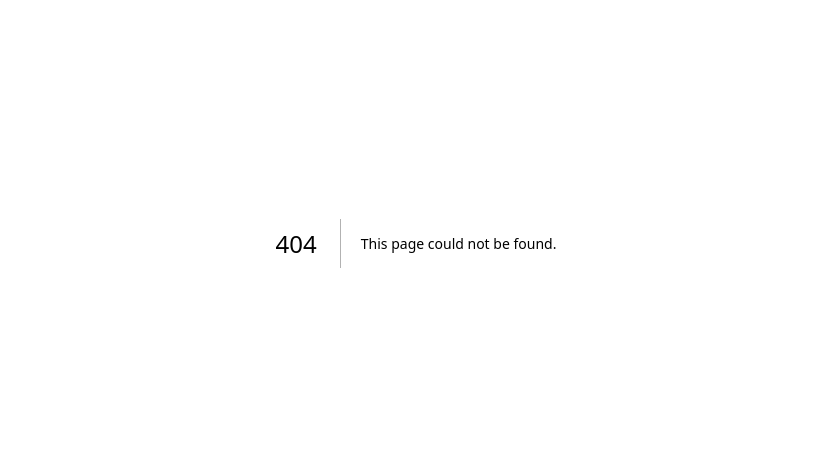
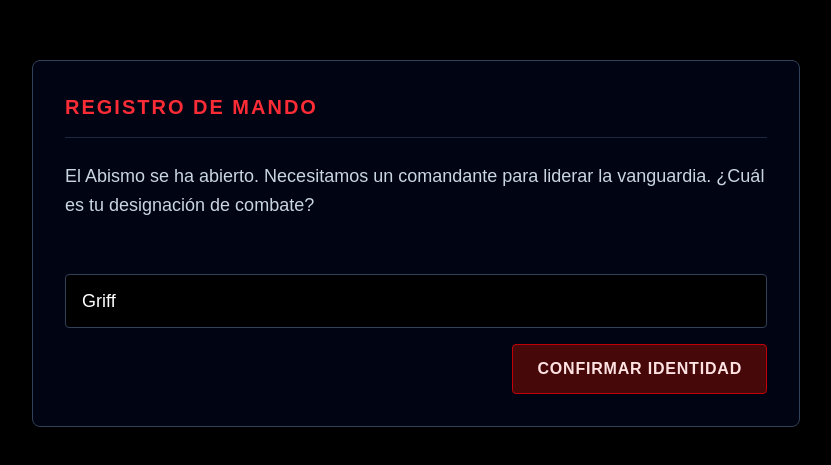
Before and after one commit to HenryC1410/Abyss-tactics, a Next.js app: page /intro in a window 1280 px wide. Before the commit this address had no page. Shown: the part 157-622 px from the top of the page, without its empty margins (224-1055 px from the left). Built offline with nearby package versions, Linux system fonts and the light colour scheme.

Commit message:
beta 1.3

```diff
--- /dev/null
+++ b/src/app/Home.module.css
@@ -0,0 +1,40 @@
+
+.titleGlow {
+  font-size: 5rem;
+  line-height: 1;
+  text-shadow: 0 10px 10px rgba(0, 0, 0, 0.9);
+  margin-bottom: -4rem;
+  z-index: 10;
+  position: relative;
+  pointer-events: none;
+}
+
+
+@media (min-width: 768px) {
+  .titleGlow {
+    font-size: 7rem;
+    margin-bottom: -6rem;
+  }
+}
+
+
+.btnStart {
+  box-shadow: 0 5px 15px rgba(0, 0, 0, 0.5);
+  transition: all 0.3s ease;
+}
+
+.btnStart:hover {
+  box-shadow: 0 10px 25px rgba(153, 27, 27, 0.6);
+  transform: translateY(-4px);
+}
+
+
+.btnRanking {
+  box-shadow: 0 5px 15px rgba(0, 0, 0, 0.5);
+  transition: all 0.3s ease;
+}
+
+.btnRanking:hover {
+  box-shadow: 0 10px 25px rgba(30, 41, 59, 0.8);
+  transform: translateY(-4px);
+}
--- /dev/null
+++ b/src/app/intro/page.js
@@ -0,0 +1,98 @@
+"use client";
+import { useState, useEffect } from 'react';
+import { useRouter } from 'next/navigation';
+
+export default function IntroVisualNovel() {
+  const router = useRouter();
+
+
+  const [currentFrame, setCurrentFrame] = useState(0);
+  const [playerName, setPlayerName] = useState("Griff");
+
+  const [isVisible, setIsVisible] = useState(true);
+
+
+  const storyFrames = [
+    {
+      type: "input",
+      title: "Registro de Mando",
+      text: "El Abismo se ha abierto. Necesitamos un comandante para liderar la vanguardia. ¿Cuál es tu designación de combate?",
+    },
+    {
+      type: "story",
+      title: "Año 2084 - Las Grietas",
+      text: `Entendido, ${playerName}. Las anomalías han empezado a cruzar desde el otro lado. Nuestro núcleo de energía es lo único que mantiene la barrera en pie.`,
+    },
+    {
+      type: "story",
+      title: "Protocolo de Defensa",
+      text: "Te hemos asignado un mazo de tácticas abisales. Úsalas con sabiduría. Tu primera prueba está por comenzar... Prepárate para el combate.",
+    }
+  ];
+
+
+  const nextFrame = () => {
+    setIsVisible(false);
+
+    setTimeout(() => {
+      if (currentFrame < storyFrames.length - 1) {
+        setCurrentFrame(currentFrame + 1);
+        setIsVisible(true);
+      } else {
+
+        localStorage.setItem("abyssPlayerName", playerName);
+        router.push('/arena');
+      }
+    }, 500);
+  };
+
+  const frame = storyFrames[currentFrame];
+
+  return (
+    <main className="min-h-screen bg-black flex flex-col items-center justify-center p-8 relative">
+
+      <div className="absolute inset-0 bg-[radial-gradient(ellipse_at_center,_var(--tw-gradient-stops))] from-slate-900 via-black to-black opacity-80"></div>
+
+
+      <div
+        className={`z-10 w-full max-w-3xl bg-slate-950/80 border border-slate-700 p-8 rounded-lg shadow-[0_0_30px_rgba(0,0,0,0.8)] backdrop-blur-sm transition-opacity duration-500 ${isVisible ? 'opacity-100' : 'opacity-0'}`}
+      >
+        <h2 className="text-red-500 text-xl font-bold uppercase tracking-widest border-b border-slate-800 pb-4 mb-6">
+          {frame.title}
+        </h2>
+
+        <p className="text-slate-300 text-lg leading-relaxed mb-8 min-h-[80px]">
+          {frame.text}
+        </p>
+
+
+        {frame.type === "input" ? (
+          <div className="flex flex-col gap-4">
+            <input
+              type="text"
+              value={playerName}
+              onChange={(e) => setPlayerName(e.target.value)}
+              className="bg-black border border-slate-700 text-white px-4 py-3 rounded focus:outline-none focus:border-red-500 text-lg"
+              placeholder="Ingresa tu nombre..."
+            />
+            <button
+              onClick={nextFrame}
+              className="bg-red-950 hover:bg-red-800 text-red-100 font-bold py-3 px-6 rounded border border-red-700 transition-all self-end uppercase tracking-wider"
+            >
+              Confirmar Identidad
+            </button>
+          </div>
+        ) : (
+          <div className="flex justify-end">
+            <button
+              onClick={nextFrame}
+              className="bg-slate-800 hover:bg-slate-700 text-white font-bold py-3 px-6 rounded border border-slate-600 transition-all uppercase tracking-wider"
+            >
+              {currentFrame === storyFrames.length - 1 ? "Iniciar Tutorial" : "Siguiente >"}
+            </button>
+          </div>
+        )}
+      </div>
+    </main>
+  );
+}
--- a/src/app/page.js
+++ b/src/app/page.js
@@ -1,7 +1,9 @@
 "use client";
 import localFont from 'next/font/local';
-import { useEffect, useRef } from 'react';
+import { useRef, useEffect } from 'react';
 import Logo from "@/components/logo";
+import Link from 'next/link';
+import styles from './Home.module.css';
 
 const miFuentePersonalizada = localFont({
   src: './fonts/IcelandWinterstorm.otf',
@@ -14,10 +16,7 @@ export default function Home() {
   useEffect(() => {
     if (audioRef.current) {
       audioRef.current.volume = 0.5;
-
-      audioRef.current.play().catch((error) => {
-        console.warn("Error al reproducir el audio:", error);
-      });
+      audioRef.current.play().catch(() => {});
     }
   }, []);
 
@@ -27,23 +26,22 @@ export default function Home() {
     }
   };
 
-
   return (
     <main
       className="min-h-screen bg-neutral-950 flex flex-col items-center justify-center p-8 relative overflow-hidden"
       onClick={handleInteraction}
     >
-      <audio ref={audioRef} src="/Blessed to kill.ogg" loop autoPlay/>
+      <audio ref={audioRef} src="/Blessed to kill.ogg" loop autoPlay />
 
       <div className="z-10 flex flex-col items-center w-full max-w-4xl">
 
         <Logo className="w-32 h-32 md:w-40 md:h-40 -mb-4 relative z-20 animate-bounce [animation-duration:4s]" />
 
-        <h1 className={`${miFuentePersonalizada.className} text-7xl md:text-[8rem] leading-none text-white tracking-wider text-center drop-shadow-[0_10px_10px_rgba(0,0,0,0.9)] relative z-10 -mb-16 md:-mb-15`}>
+        <h1 className={`${miFuentePersonalizada.className} text-white tracking-wider text-center ${styles.titleGlow}`}>
           Abyss Tactics
         </h1>
 
-        <div className="w-full max-w-[750px] relative z-0 mb-12 flex justify-center">
+        <div className="w-full max-w-[750px] relative z-0 mb-12 flex justify-center pointer-events-none">
           <img
             src="/Cards_Hearts.gif"
             alt="Fondo de cartas dinámico"
@@ -52,17 +50,18 @@ export default function Home() {
         </div>
 
         <div className="flex flex-col gap-5 w-full max-w-[300px] relative z-10">
-          <button className="bg-red-950 hover:bg-red-800 text-red-100 font-bold py-4 px-8 rounded border border-red-700 transition-all uppercase tracking-widest text-lg shadow-[0_5px_15px_rgba(0,0,0,0.5)] hover:shadow-red-900/50 hover:-translate-y-1">
+
+          <Link
+            href="/intro"
+            className={`bg-red-950 hover:bg-red-800 text-red-100 font-bold py-4 px-8 rounded border border-red-700 uppercase tracking-widest text-lg text-center ${styles.btnStart}`}
+          >
             Iniciar
+          </Link>
+
+          <button className={`bg-slate-900 hover:bg-slate-800 text-slate-300 font-bold py-4 px-8 rounded border border-slate-700 uppercase tracking-widest text-lg ${styles.btnRanking}`}>
+            Ranking
           </button>
 
-          <button className="bg-slate-900 hover:bg-slate-800 text-slate-300 font-bold py-4 px-8 rounded border border-slate-700 transition-all uppercase tracking-widest text-lg shadow-[0_5px_15px_rgba(0,0,0,0.5)] hover:shadow-slate-800/50 hover:-translate-y-1">
-            Continuar
-          </button>
-
-          <button className="bg-slate-900 hover:bg-slate-800 text-slate-300 font-bold py-4 px-8 rounded border border-slate-700 transition-all uppercase tracking-widest text-lg shadow-[0_5px_15px_rgba(0,0,0,0.5)] hover:shadow-slate-800/50 hover:-translate-y-1">
-            Ranking
-          </button>
         </div>
 
       </div>
```
